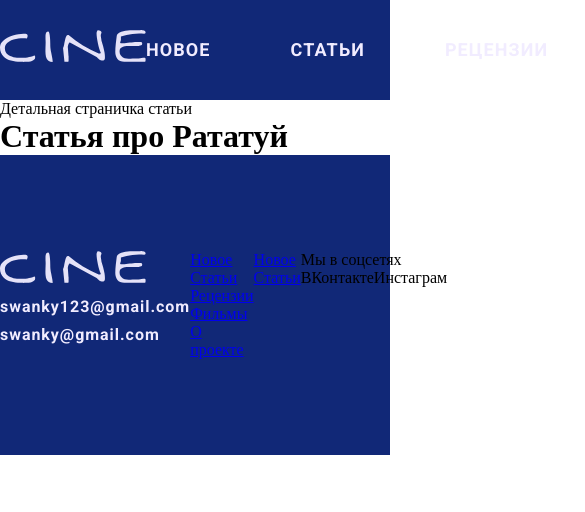
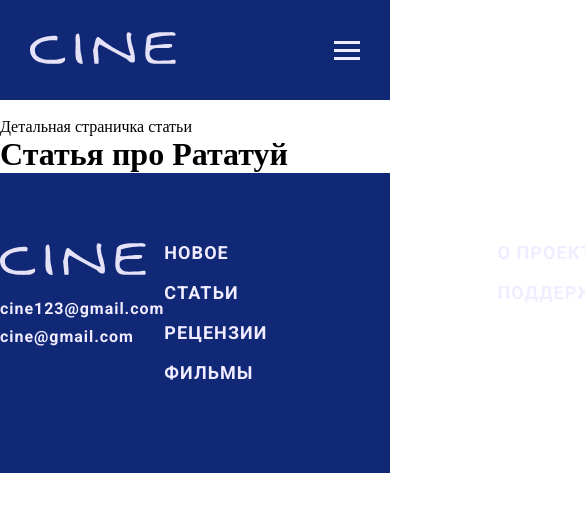
Before and after one commit to clauddy4/cine, a Vue app: page /article/1 in a window 390 px wide. Shown: the top 512 px of the page, 585 px wide, since content can reach past the window. Built offline with nearby package versions, Linux system fonts and the light colour scheme.

Commit message:
Added ...🍔... menu

```diff
--- a/src/components/Footer.vue
+++ b/src/components/Footer.vue
@@ -7,21 +7,20 @@
             <img :src="images.sample" alt="Logo" />
           </a>
           <div class="footer-left-emails">
-            <a class="footer-email">swanky123@gmail.com</a>
-            <a class="footer-email">swanky@gmail.com</a>
+            <a class="footer-email">cine123@gmail.com</a>
+            <a class="footer-email">cine@gmail.com</a>
           </div>
         </div>
         <div class="footer-menu">
-          <ul class="footer-navigation">
+          <ul class="footer-navigation footer-navigation-left">
             <li class="footer-navigation-item"><router-link class="footer-navigation-link" :to="{ name: 'Home' }">Новое</router-link></li>
             <li class="footer-navigation-item"><router-link class="footer-navigation-link" :to="{ name: 'Articles' }">Статьи</router-link></li>
             <li class="footer-navigation-item"><router-link class="footer-navigation-link" :to="{ name: 'ff' }">Рецензии</router-link></li>
             <li class="footer-navigation-item"><router-link class="footer-navigation-link" :to="{ name: 'Movies' }">Фильмы</router-link></li>
-            <li class="footer-navigation-item"><router-link class="footer-navigation-link" :to="{ name: 'About' }">О проекте</router-link></li>
           </ul>
           <ul class="footer-navigation">
-            <li class="footer-navigation-item"><router-link class="footer-navigation-link" :to="{ name: 'Home' }">Новое</router-link></li>
-            <li class="footer-navigation-item"><router-link class="footer-navigation-link" :to="{ name: 'Articles' }">Статьи</router-link></li>
+            <li class="footer-navigation-item"><router-link class="footer-navigation-link" :to="{ name: 'About' }">О проекте</router-link></li>
+            <li class="footer-navigation-item"><router-link class="footer-navigation-link" :to="{ name: 'Articles' }">Поддержать</router-link></li>
           </ul>
         </div>
         <div class="footer-social">
@@ -50,6 +49,16 @@ export default {
 </script>
 
 <style scoped lang="scss">
+@mixin footer-link {
+  font-family: Roboto, sans-serif;
+  font-style: normal;
+  font-weight: bold;
+  font-size: 18px;
+  line-height: 110%;
+  letter-spacing: 0.06em;
+  color: #f1ecff;
+  text-decoration: none;
+}
 footer {
   display: flex;
   align-items: center;
@@ -68,7 +77,7 @@ footer {
 }
 .footer-left-logo {
   display: block;
-  margin-bottom: 10px;
+  margin-bottom: 20px;
 }
 .footer-left-emails {
   display: flex;
@@ -94,6 +103,41 @@ footer {
   justify-content: space-between;
 }
 .footer-navigation {
+  display: flex;
+  flex-direction: column;
   list-style: none;
 }
+.footer-navigation-left {
+  margin-right: 230px;
+}
+.footer-navigation-item {
+  margin-bottom: 20px;
+}
+.footer-navigation-link {
+  @include footer-link;
+  text-transform: uppercase;
+  &:hover {
+    text-decoration: underline;
+  }
+}
+.footer-social {
+  display: flex;
+  flex-direction: column;
+}
+.footer-social-title {
+  @include footer-link;
+  margin-bottom: 20px;
+  text-transform: uppercase;
+}
+.footer-social-links {
+  display: flex;
+  flex-direction: column;
+}
+.footer-social-link {
+  @include footer-link;
+  margin-bottom: 20px;
+  &:hover {
+    text-decoration: underline;
+  }
+}
 </style>
--- a/src/components/Header.vue
+++ b/src/components/Header.vue
@@ -11,6 +11,13 @@
           <li class="site-navigation-item"><router-link class="site-navigation-link" :to="{ name: 'ff' }">Рецензии</router-link></li>
           <li class="site-navigation-item"><router-link class="site-navigation-link" :to="{ name: 'Movies' }">Фильмы</router-link></li>
           <li class="site-navigation-item"><router-link class="site-navigation-link" :to="{ name: 'About' }">О проекте</router-link></li>
+          <li class="site-navigation-item">
+            <a class="site-navigation-link" href="#">
+              <svg width="24" height="25" viewBox="0 0 24 25" fill="none" xmlns="http://www.w3.org/2000/svg">
+                <path d="M23.6696 21.5777C24.1101 22.0183 24.1101 22.7327 23.6696 23.1733C23.229 23.6138 22.5146 23.6138 22.074 23.1733L18.1253 19.2245C17.6847 18.7839 17.6847 18.0696 18.1253 17.629C18.5659 17.1884 19.2802 17.1884 19.7208 17.629L23.6696 21.5777ZM11.0256 19.555C6.04092 19.555 2 15.5141 2 10.5293C2 5.54458 6.04092 1.50366 11.0256 1.50366C16.0104 1.50366 20.0513 5.54458 20.0513 10.5293C20.0513 15.5141 16.0104 19.555 11.0256 19.555ZM11.0256 17.2986C14.7642 17.2986 17.7949 14.2679 17.7949 10.5293C17.7949 6.79076 14.7642 3.76007 11.0256 3.76007C7.2871 3.76007 4.25641 6.79076 4.25641 10.5293C4.25641 14.2679 7.2871 17.2986 11.0256 17.2986Z" fill="#F1ECFF"/>
+              </svg>
+            </a>
+          </li>
         </ul>
       </nav>
     </div>
@@ -30,7 +37,15 @@ export default {
 };
 </script>
 
-<style scoped>
+<style scoped lang="scss">
+@mixin menu-link {
+  font-family: Roboto, sans-serif;
+  font-style: normal;
+  font-weight: bold;
+  font-size: 18px;
+  line-height: 110%;
+  color: #f1ecff;
+}
 header {
   display: flex;
   align-items: center;
@@ -61,18 +76,20 @@ header {
   margin-right: 0;
 }
 .site-navigation-link {
-  font-family: Roboto, sans-serif;
-  font-style: normal;
-  font-weight: bold;
-  font-size: 18px;
-  line-height: 110%;
+  @include menu-link;
   display: flex;
   align-items: center;
   text-align: center;
   letter-spacing: 0.06em;
   text-transform: uppercase;
-  color: #f1ecff;
   text-decoration: none;
+  &:hover {
+    text-decoration: underline;
+  }
 }
-
+@media (max-width: 1180px) {
+  .site-navigation {
+    display: none;
+  }
+}
 </style>
--- /dev/null
+++ b/src/components/HeaderMobile.vue
@@ -0,0 +1,130 @@
+<template>
+  <div class="hamburger-menu">
+    <input id="menu__toggle" type="checkbox" />
+    <label class="menu__btn" for="menu__toggle">
+      <span></span>
+    </label>
+
+    <ul class="menu__box">
+      <li><router-link class="menu__item" :to="{ name: 'Home' }">Новое</router-link></li>
+      <li><router-link class="menu__item" :to="{ name: 'Articles' }">Статьи</router-link></li>
+      <li><router-link class="menu__item" :to="{ name: 'ff' }">Рецензии</router-link></li>
+      <li><router-link class="menu__item" :to="{ name: 'Movies' }">Фильмы</router-link></li>
+      <li><router-link class="menu__item" :to="{ name: 'About' }">О проекте</router-link></li>
+      <li>
+        <a class="menu__item" href="#">
+          <svg width="24" height="25" viewBox="0 0 24 25" fill="none" xmlns="http://www.w3.org/2000/svg">
+            <path d="M23.6696 21.5777C24.1101 22.0183 24.1101 22.7327 23.6696 23.1733C23.229 23.6138 22.5146 23.6138 22.074 23.1733L18.1253 19.2245C17.6847 18.7839 17.6847 18.0696 18.1253 17.629C18.5659 17.1884 19.2802 17.1884 19.7208 17.629L23.6696 21.5777ZM11.0256 19.555C6.04092 19.555 2 15.5141 2 10.5293C2 5.54458 6.04092 1.50366 11.0256 1.50366C16.0104 1.50366 20.0513 5.54458 20.0513 10.5293C20.0513 15.5141 16.0104 19.555 11.0256 19.555ZM11.0256 17.2986C14.7642 17.2986 17.7949 14.2679 17.7949 10.5293C17.7949 6.79076 14.7642 3.76007 11.0256 3.76007C7.2871 3.76007 4.25641 6.79076 4.25641 10.5293C4.25641 14.2679 7.2871 17.2986 11.0256 17.2986Z" fill="#F1ECFF"/>
+          </svg>
+        </a>
+      </li>
+    </ul>
+  </div>
+</template>
+
+<script>
+export default {
+  name: "HeaderMobile"
+}
+</script>
+
+<style scoped>
+.hamburger-menu {
+  display: none;
+}
+@media (max-width: 1180px) {
+  .hamburger-menu {
+    display: block;
+  }
+}
+#menu__toggle {
+  opacity: 0;
+}
+
+#menu__toggle:checked ~ .menu__btn > span {
+  transform: rotate(45deg);
+}
+#menu__toggle:checked ~ .menu__btn > span::before {
+  top: 0;
+  transform: rotate(0);
+}
+#menu__toggle:checked ~ .menu__btn > span::after {
+  top: 0;
+  transform: rotate(90deg);
+}
+#menu__toggle:checked ~ .menu__box {
+  visibility: visible;
+  right: 0;
+}
+
+.menu__btn {
+  display: flex;
+  align-items: center;
+  position: fixed;
+  top: 37px;
+  right: 30px;
+  width: 26px;
+  height: 26px;
+  cursor: pointer;
+  z-index: 1;
+}
+
+.menu__btn > span,
+.menu__btn > span::before,
+.menu__btn > span::after {
+  display: block;
+  position: absolute;
+  width: 100%;
+  height: 3px;
+  background-color: #f1ecff;
+  transition-duration: .25s;
+}
+.menu__btn > span::before {
+  content: '';
+  top: -8px;
+}
+.menu__btn > span::after {
+  content: '';
+  top: 8px;
+}
+
+.menu__box {
+  display: block;
+  position: fixed;
+  visibility: hidden;
+  top: 0;
+  right: -100%;
+
+  width: 300px;
+  height: 100%;
+
+  margin: 0;
+  padding: 80px 0;
+
+  list-style: none;
+
+  background-color: #6E7FB7;
+  box-shadow: 1px 0px 6px rgba(0, 0, 0, .2);
+
+  transition-duration: .25s;
+}
+
+.menu__item {
+  display: block;
+  padding: 12px 24px;
+  color: #f1ecff;
+  font-family: Roboto, sans-serif;
+  font-style: normal;
+  font-weight: normal;
+  font-size: 18px;
+  line-height: 110%;
+  letter-spacing: 0.06em;
+  text-transform: uppercase;
+  text-shadow: 0px 4px 4px rgba(0, 0, 0, 0.25);
+  text-decoration: none;
+  transition-duration: .25s;
+}
+.menu__item:hover {
+  text-decoration: underline;
+}
+</style>
--- a/src/layouts/Main.vue
+++ b/src/layouts/Main.vue
@@ -1,6 +1,8 @@
 <template>
   <div>
+    <link rel="stylesheet" href="https://cdnjs.cloudflare.com/ajax/libs/font-awesome/4.7.0/css/font-awesome.min.css">
     <Header />
+    <HeaderMobile />
     <router-view />
     <Footer />
   </div>
@@ -9,10 +11,12 @@
 <script>
 import Header from "../components/Header";
 import Footer from "../components/Footer";
+import HeaderMobile from "../components/HeaderMobile";
 
 export default {
   components: {
     Header,
+    HeaderMobile,
     Footer
   }
 };
```
